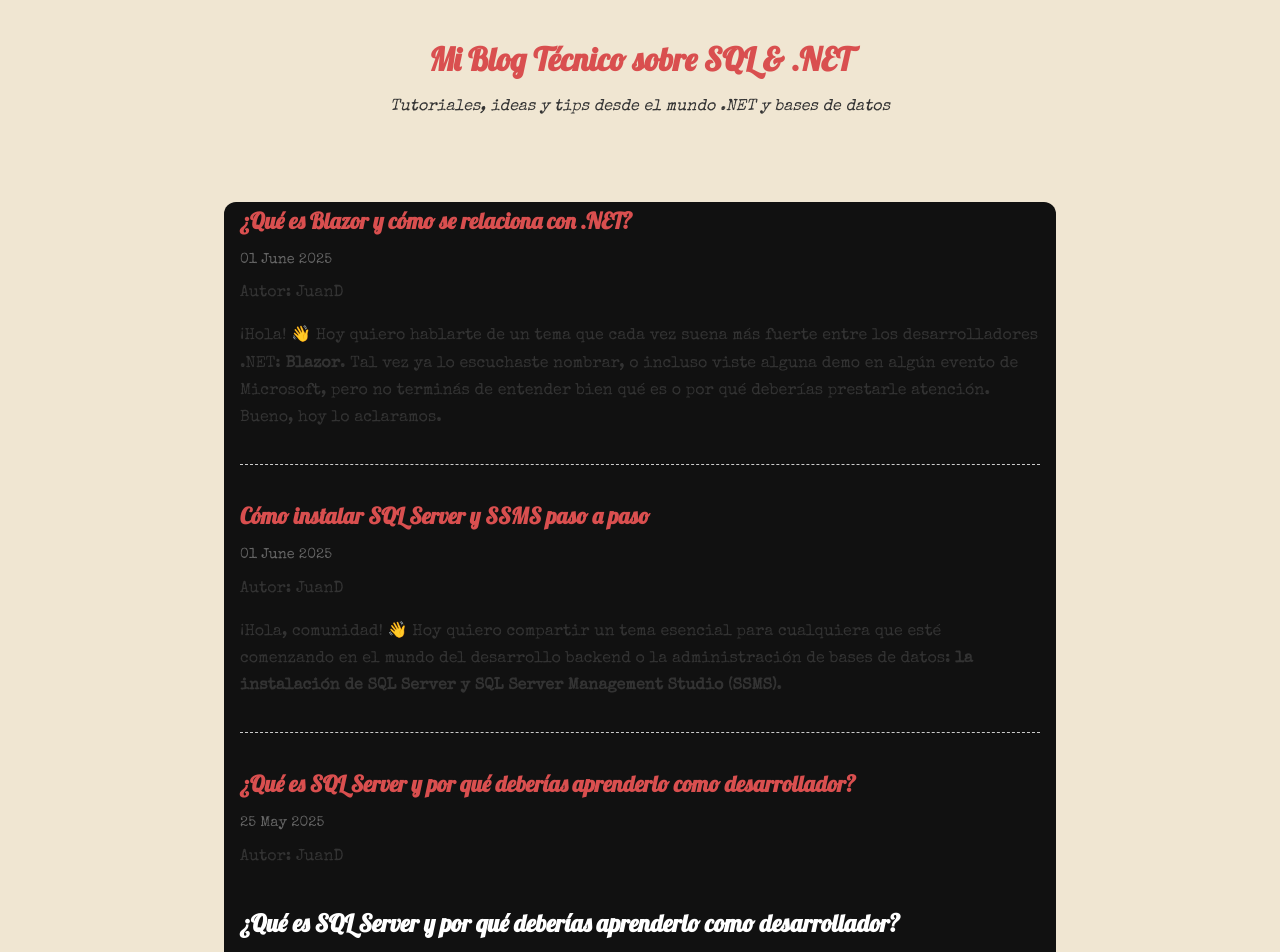
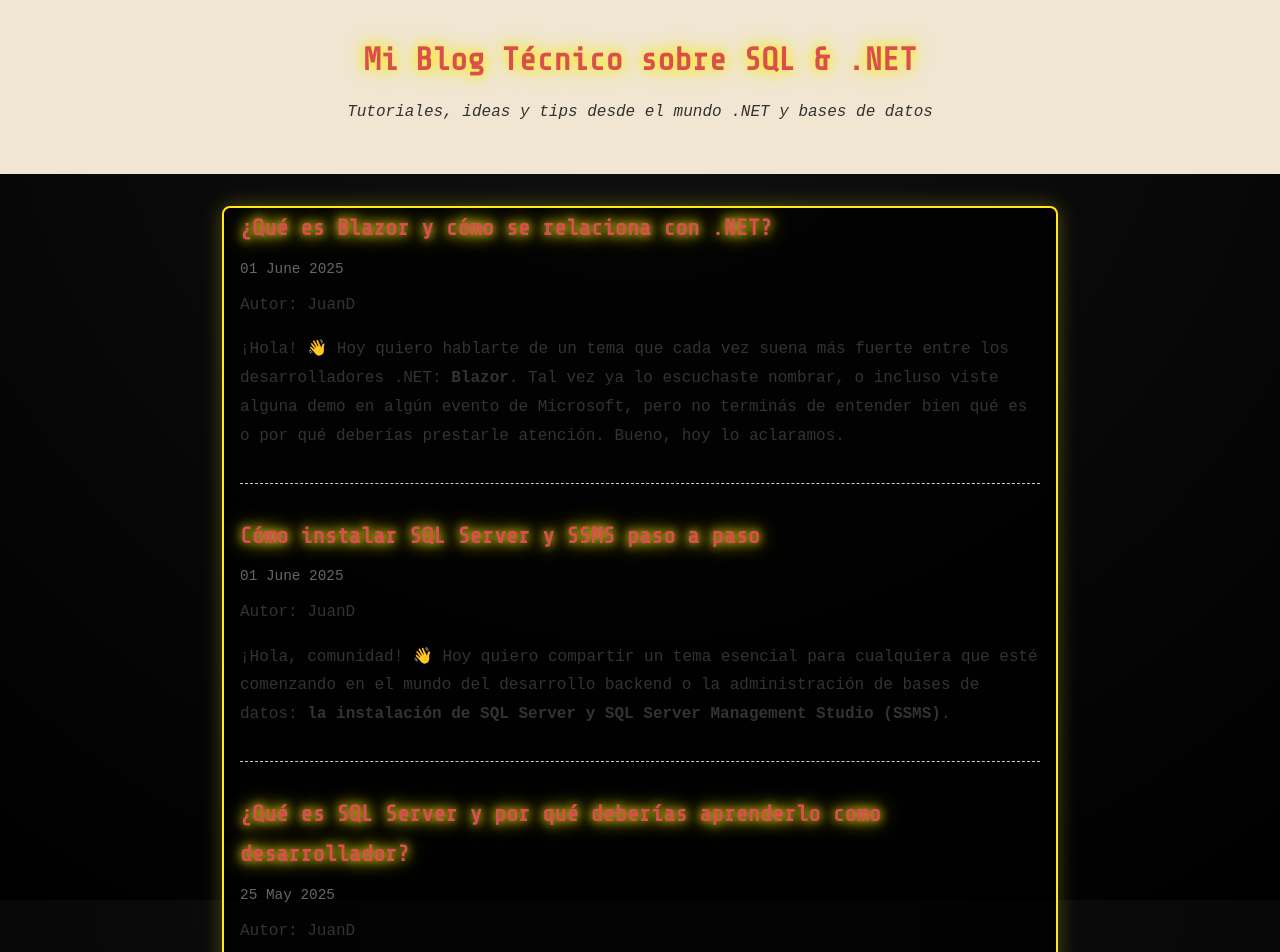
Before and after one commit to dotnetdba/dotnetdba.github.io, a Jekyll site: the page built from index.md, in a window 1280 px wide. Shown: the top 952 px of the page. Built offline with Jekyll 4.4.1, drawn with Linux system fonts in a browser that asks for light colours.

Commit message:
Update custom.css

```diff
--- a/assets/css/custom.css
+++ b/assets/css/custom.css
@@ -1,79 +1,87 @@
-@import url('https://fonts.googleapis.com/css2?family=Lobster&family=Special+Elite&display=swap');
+@import url('https://fonts.googleapis.com/css2?family=Share+Tech+Mono&display=swap');
 
-/* Estilo general del blog */
+/* Estilo general */
 body {
   background-color: #000;
-  color: #e0e0e0;
-  font-family: 'Special Elite', monospace;
+  color: #ffe81f; /* amarillo Star Wars */
+  font-family: 'Share Tech Mono', monospace;
   padding: 2rem;
-  line-height: 1.7;
+  line-height: 1.8;
+  background-image: radial-gradient(circle at top, #111 0%, #000 100%);
+  background-attachment: fixed;
 }
 
-/* Contenedor del contenido */
+/* Contenedor */
 .container, .post, .content, main {
-  background-color: #111;
-  border-radius: 12px;
+  background-color: rgba(0, 0, 0, 0.8);
+  border: 2px solid #ffe81f;
+  border-radius: 8px;
   padding: 2rem;
-  box-shadow: 0 0 15px rgba(255, 255, 255, 0.05);
+  box-shadow: 0 0 20px rgba(255, 232, 31, 0.3);
   max-width: 800px;
-  margin: 0 auto;
+  margin: 2rem auto;
 }
 
-/* Títulos */
+/* Títulos con glow */
 h1, h2, h3, h4 {
-  font-family: 'Lobster', cursive;
-  color: #ffffff;
+  font-family: 'Share Tech Mono', monospace;
+  color: #ffe81f;
+  text-shadow: 0 0 10px #ffe81f, 0 0 20px #ffea00;
   margin-top: 2rem;
   margin-bottom: 1rem;
 }
 
 /* Enlaces */
 a {
-  color: #bbbbbb;
-  text-decoration: underline;
+  color: #7df9ff;
+  text-decoration: none;
   font-weight: bold;
 }
 a:hover {
   color: #ffffff;
-  text-decoration: underline;
+  text-shadow: 0 0 5px #7df9ff;
 }
 
-/* Código y bloques preformateados */
+/* Código y bloques */
 code, pre {
   background-color: #1a1a1a;
-  border-radius: 5px;
-  padding: 0.3rem 0.5rem;
+  border: 1px solid #333;
+  border-left: 3px solid #ffe81f;
+  color: #c2fffc;
+  padding: 0.5rem;
+  border-radius: 4px;
   font-family: 'Courier New', monospace;
-  color: #e0e0e0;
-  border: 1px solid #333;
 }
 
-/* Botones */
+/* Botones al estilo panel imperial */
 button {
-  background-color: #333;
-  color: #eee;
-  border: none;
-  border-radius: 8px;
+  background-color: #111;
+  color: #ffe81f;
+  border: 1px solid #ffe81f;
+  border-radius: 4px;
   padding: 0.5rem 1rem;
-  font-family: 'Lobster', cursive;
+  font-family: 'Share Tech Mono', monospace;
   cursor: pointer;
+  box-shadow: 0 0 5px #ffe81f;
 }
 button:hover {
-  background-color: #555;
+  background-color: #ffe81f;
+  color: #000;
+  box-shadow: 0 0 10px #ffe81f;
 }
 
 /* Encabezado de post */
 .post-header {
-  background-color: #111;
-  border: 4px double #444;
+  background-color: #000;
+  border-bottom: 4px solid #ffe81f;
+  text-align: center;
   padding: 1rem;
-  box-shadow: 0 0 20px rgba(255, 255, 255, 0.1);
-  text-align: center;
+  box-shadow: 0 0 20px rgba(255, 232, 31, 0.4);
 }
 
-/* Clase personalizada .diner */
+/* Footer o clases decorativas */
 .diner {
-  padding: 1rem;
   text-align: center;
-  color: #aaa;
+  color: #999;
+  font-size: 0.9rem;
 }
```
